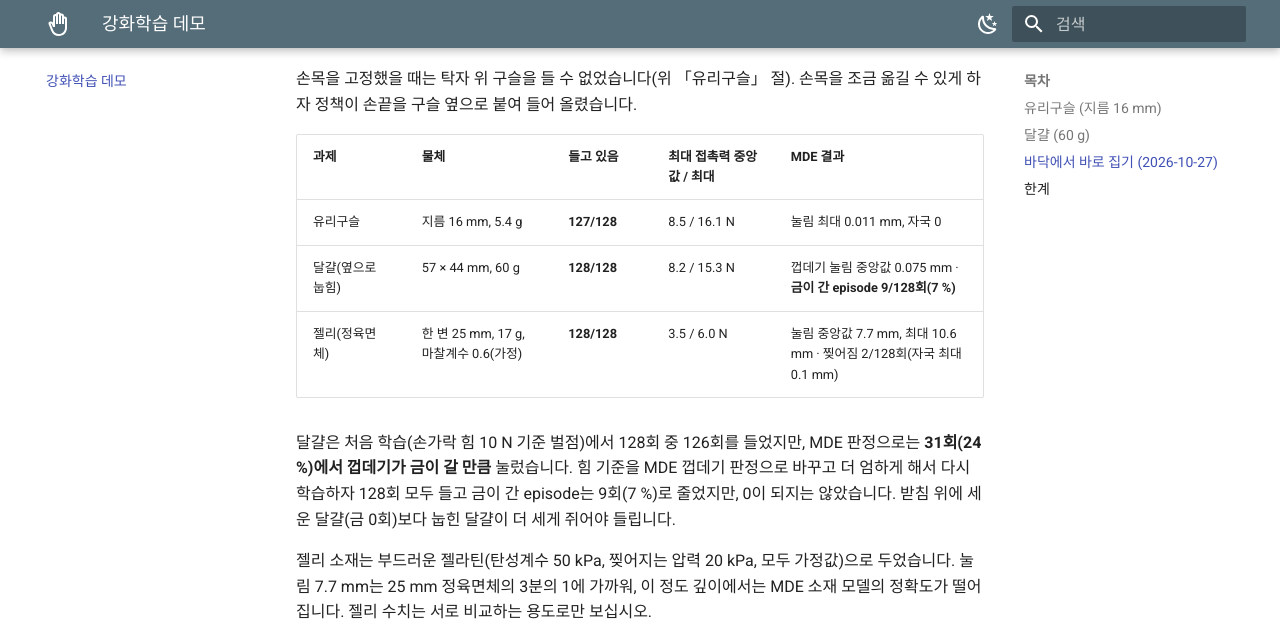
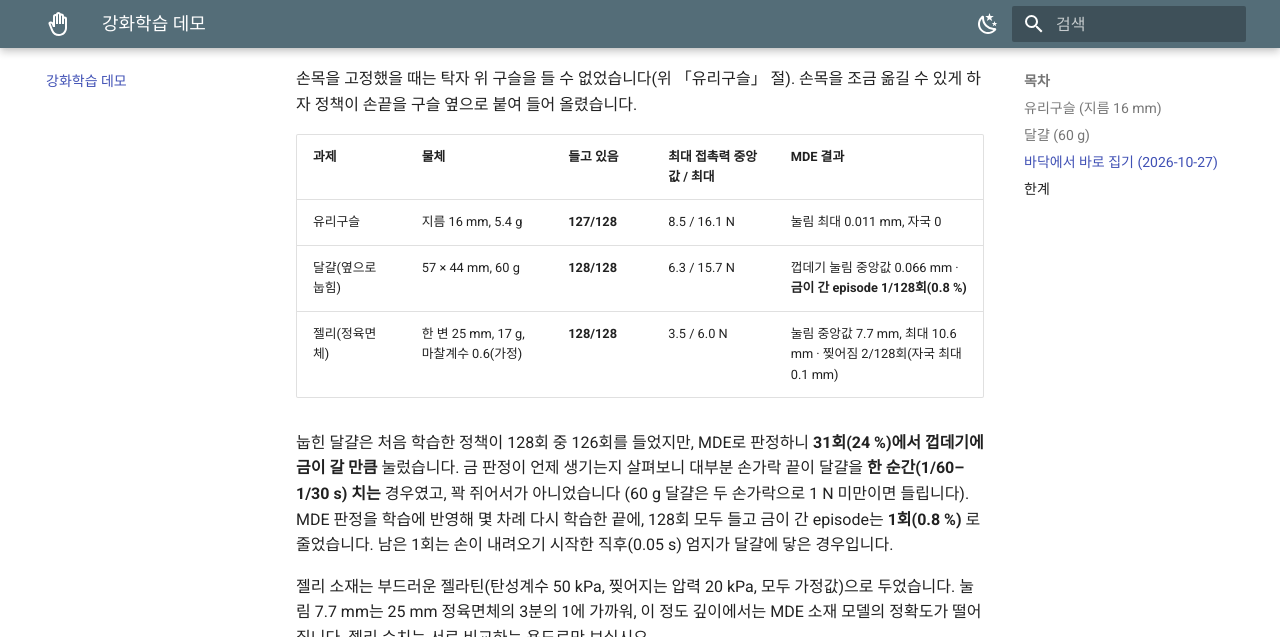
Before and after one commit to parclab-hsu/hsu-mde, an MkDocs documentation site: the page built from docs/rl-grasp.md, in a window 1280 px wide and 900 px high, scrolled down 2976 px, cut to the strip 0-637 px from the top of the window. Built offline with MkDocs 1.6.1 and Material for MkDocs 9.7.7, drawn with Linux system fonts in a browser that asks for light colours.

Commit message:
탁자 위 달걀: 재학습 정책으로 교체(금 7 % → 0.8 %), 금 판정 원인 설명
Co-Authored-By: Claude Opus 5.5 <noreply@anthropic.com>

```diff
--- a/docs/rl-grasp.md
+++ b/docs/rl-grasp.md
@@ -64,12 +64,13 @@ MDE 판정에서 빠진 것: 여러 손가락이 한 곳을 함께 누르는 효
 | 과제 | 물체 | 들고 있음 | 최대 접촉력 중앙값 / 최대 | MDE 결과 |
 |---|---|---|---|---|
 | 유리구슬 | 지름 16 mm, 5.4 g | **127/128** | 8.5 / 16.1 N | 눌림 최대 0.011 mm, 자국 0 |
-| 달걀(옆으로 눕힘) | 57 × 44 mm, 60 g | **128/128** | 8.2 / 15.3 N | 껍데기 눌림 중앙값 0.075 mm · **금이 간 episode 9/128회(7 %)** |
+| 달걀(옆으로 눕힘) | 57 × 44 mm, 60 g | **128/128** | 6.3 / 15.7 N | 껍데기 눌림 중앙값 0.066 mm · **금이 간 episode 1/128회(0.8 %)** |
 | 젤리(정육면체) | 한 변 25 mm, 17 g, 마찰계수 0.6(가정) | **128/128** | 3.5 / 6.0 N | 눌림 중앙값 7.7 mm, 최대 10.6 mm · 찢어짐 2/128회(자국 최대 0.1 mm) |
 
-달걀은 처음 학습(손가락 힘 10 N 기준 벌점)에서 128회 중 126회를 들었지만, MDE 판정으로는 **31회(24 %)에서 껍데기가 금이 갈 만큼**
-눌렀습니다. 힘 기준을 MDE 껍데기 판정으로 바꾸고 더 엄하게 해서 다시 학습하자 128회 모두 들고 금이 간 episode는 9회(7 %)로
-줄었지만, 0이 되지는 않았습니다. 받침 위에 세운 달걀(금 0회)보다 눕힌 달걀이 더 세게 쥐어야 들립니다.
+눕힌 달걀은 처음 학습한 정책이 128회 중 126회를 들었지만, MDE로 판정하니 **31회(24 %)에서 껍데기에 금이 갈 만큼** 눌렀습니다.
+금 판정이 언제 생기는지 살펴보니 대부분 손가락 끝이 달걀을 **한 순간(1/60–1/30 s) 치는** 경우였고, 꽉 쥐어서가 아니었습니다
+(60 g 달걀은 두 손가락으로 1 N 미만이면 들립니다). MDE 판정을 학습에 반영해 몇 차례 다시 학습한 끝에, 128회 모두 들고 금이 간
+episode는 **1회(0.8 %)** 로 줄었습니다. 남은 1회는 손이 내려오기 시작한 직후(0.05 s) 엄지가 달걀에 닿은 경우입니다.
 
 젤리 소재는 부드러운 젤라틴(탄성계수 50 kPa, 찢어지는 압력 20 kPa, 모두 가정값)으로 두었습니다. 눌림 7.7 mm는 25 mm 정육면체의
 3분의 1에 가까워, 이 정도 깊이에서는 MDE 소재 모델의 정확도가 떨어집니다. 젤리 수치는 서로 비교하는 용도로만 보십시오.
```
Also changed, not shown: docs/media/demo/rl-egg-table.jpg, 1 other file.
